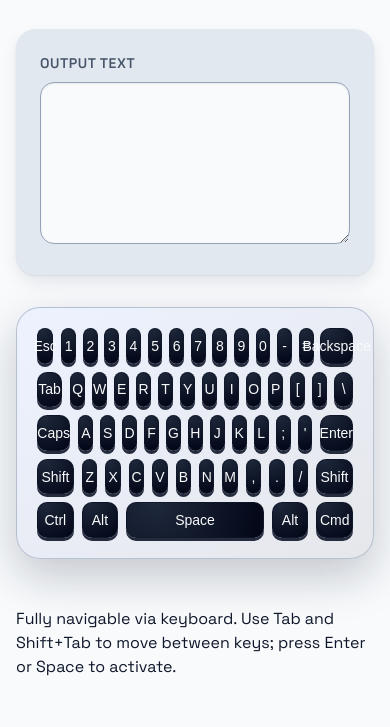
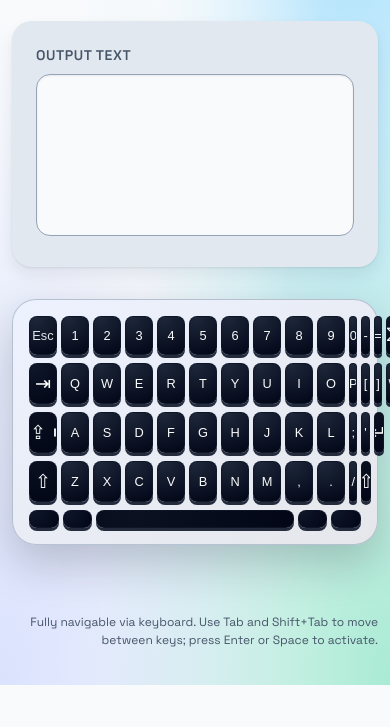
Before and after one commit to BenGephardt/GridBoard, a website: page index.html in a window 390 px wide. Shown: the part 175-902 px from the top of the page. After the commit the page ends 860 px from the top, so only its background shows below. Drawn offline with Linux system fonts and the light colour scheme.

Commit message:
style: reorganize CSS structure and add documentation comments

```diff
--- a/style.css
+++ b/style.css
@@ -1,17 +1,17 @@
-/* SECTION: Design Tokens */
+/* --- 1. DESIGN TOKENS --- */
 :root {
-  --color-bg: #f8fafc;
-  --color-surface: #e2e8f0;
-  --color-surface-soft: #edf2ff;
-  --color-surface-strong: #0f172a;
-  --color-border: #94a3b8;
+  --color-bg: #f8fafc; /* off-white */
+  --color-surface: #e2e8f0; /* slate-200 */
+  --color-surface-soft: #edf2ff; /* indigo-50 */
+  --color-surface-strong: #0f172a; /* slate-900 for keys */
+  --color-border: #94a3b8; /* slate-400 */
 
-  --color-text: #0f172a;
-  --color-muted: #475569;
-  --color-accent: #0ea5e9;
-  --color-accent-strong: #0284c7;
-  --color-accent-soft: #e0f2fe;
-  --color-danger: #ef4444;
+  --color-text: #0f172a; /* slate-900 */
+  --color-muted: #475569; /* slate-600 */
+  --color-accent: #0ea5e9; /* sky-500 */
+  --color-accent-strong: #0284c7; /* sky-600 */
+  --color-accent-soft: #e0f2fe; /* sky-100 */
+  --color-danger: #ef4444; /* red-500 */
 
   --shadow-soft:
     0 1px 2px rgba(15, 23, 42, 0.08), 0 8px 16px rgba(15, 23, 42, 0.08);
@@ -24,11 +24,11 @@
     "Space Grotesk", system-ui, -apple-system, BlinkMacSystemFont, "Segoe UI",
     sans-serif;
 
-  --text-xs: 0.75rem; /* 12px */
-  --text-sm: 0.875rem; /* 14px */
-  --text-base: 1rem; /* 16px */
-  --text-lg: 1.125rem; /* 18px */
-  --text-xl: 1.25rem; /* 20px */
+  --text-xs: 0.75rem;
+  --text-sm: 0.875rem;
+  --text-base: 1rem;
+  --text-lg: 1.125rem;
+  --text-xl: 1.25rem;
 
   --line-height-base: 1.5;
 
@@ -46,7 +46,7 @@
   --transition-med: 200ms ease-out;
 }
 
-/* SECTION: Global Reset & Layout */
+/* --- 2. GLOBAL RESET & LAYOUT --- */
 *,
 *::before,
 *::after {
@@ -54,7 +54,7 @@
 }
 
 html {
-  font-size: 16px;
+  font-size: 16px; /* Accessibility base size */
 }
 
 body {
@@ -82,13 +82,13 @@ body {
   width: 100%;
 }
 
-/* SECTION: Header */
+/* --- 3. HEADER --- */
 .app-header {
   margin-bottom: var(--space-8);
 }
 
 .app-title {
-  font-size: 1.875rem; /* 30px */
+  font-size: 1.875rem;
   letter-spacing: -0.02em;
   margin: 0 0 var(--space-2);
   color: var(--color-surface-strong);
@@ -101,7 +101,7 @@ body {
   max-width: 38rem;
 }
 
-/* SECTION: Display Area */
+/* --- 4. DISPLAY AREA --- */
 .display-section {
   margin-bottom: var(--space-8);
 }
@@ -125,7 +125,9 @@ body {
 
 .display-textarea {
   width: 100%;
-  overflow-y: hidden;
+  /* eslint-disable-next-line css/use-baseline */
+  resize: none;
+  overflow: hidden;
   min-height: 120px;
   padding: var(--space-4);
   border-radius: var(--radius-md);
@@ -143,7 +145,13 @@ body {
     background-color var(--transition-fast);
 }
 
-/* SECTION: Keyboard Layout */
+.display-textarea:focus-visible {
+  border-color: var(--color-accent-strong);
+  box-shadow: 0 0 0 3px rgba(14, 165, 233, 0.35);
+  background-color: #ffffff;
+}
+
+/* --- 5. KEYBOARD LAYOUT --- */
 .keyboard-section {
   margin-bottom: var(--space-8);
 }
@@ -165,7 +173,7 @@ body {
   gap: var(--space-2);
 }
 
-/* Row-specific layouts */
+/* Row-specific layouts for realistic proportions */
 .keyboard-row--1 {
   grid-template-columns: minmax(0, 1.2fr) repeat(12, minmax(0, 1fr)) minmax(
       0,
@@ -192,12 +200,12 @@ body {
 }
 
 .keyboard-row--5 {
-  grid-template-columns: minmax(0, 1.6fr) minmax(0, 1.6fr) minmax(0, 6fr) minmax(
-      0,
-      1.6fr
-    ) minmax(0, 1.6fr);
+  grid-template-columns:
+    minmax(0, 1.6fr) minmax(0, 1.6fr) minmax(0, 6fr) minmax(0, 1.6fr)
+    minmax(0, 1.6fr);
 }
 
+/* --- 6. KEY STYLES --- */
 .key {
   position: relative;
   display: inline-flex;
@@ -211,16 +219,210 @@ body {
   font-size: var(--text-sm);
   font-weight: 500;
   cursor: pointer;
+  white-space: nowrap;
+  overflow: hidden;
+  text-overflow: ellipsis;
 
   /* eslint-disable css/use-baseline */
   -webkit-user-select: none;
   user-select: none;
-  /* eslint-enable css/use-baseline */
-
   box-shadow: 0 3px 0 rgba(15, 23, 42, 0.9);
-  transition: transform var(--transition-fast),
+  transition:
+    transform var(--transition-fast),
     box-shadow var(--transition-fast),
     background-color var(--transition-fast),
     border-color var(--transition-fast),
     color var(--transition-fast);
 }
+
+.key--special {
+  background: radial-gradient(circle at 10% 0%, #0f172a, #020617);
+  font-size: var(--text-xs);
+  text-transform: uppercase;
+  letter-spacing: 0.08em;
+}
+
+.key--utility {
+  color: #e5e7eb;
+}
+
+.key--control {
+  color: #e5e7eb;
+}
+
+.key--space {
+  grid-column: 3 / span 1;
+  padding-inline: 3rem;
+  justify-content: center;
+}
+
+/* Caps, Enter, Backspace shape emphasis */
+.key--backspace,
+.key--enter {
+  font-size: var(--text-xs);
+}
+
+.key--caps,
+.key--enter,
+.key--shift,
+.key--space {
+  background: radial-gradient(circle at 20% 0%, #0b1120, #020617);
+}
+
+/* Pressed / active state */
+.key:active,
+.key.is-active {
+  transform: translateY(2px);
+  box-shadow: 0 1px 0 rgba(15, 23, 42, 0.9);
+  background: radial-gradient(circle at 20% 0%, #1d4ed8, #020617);
+  border-color: #1d4ed8;
+}
+
+/* Hover focus states with accessible outlines */
+.key:hover {
+  border-color: var(--color-accent);
+}
+
+.key:focus-visible {
+  outline: none;
+  box-shadow:
+    0 0 0 3px rgba(14, 165, 233, 0.5),
+    0 3px 0 rgba(15, 23, 42, 0.9);
+}
+
+/* Caps lock indicator */
+.key--caps {
+  justify-content: space-between;
+  padding-inline: var(--space-3);
+}
+
+.key-indicator {
+  width: 9px;
+  height: 9px;
+  border-radius: 999px;
+  border: 1px solid #e5e7eb;
+  background-color: transparent;
+  box-shadow: inset 0 0 0 1px rgba(15, 23, 42, 0.6);
+  transition:
+    background-color var(--transition-med),
+    box-shadow var(--transition-med);
+}
+
+.key--caps[aria-pressed="true"] .key-indicator {
+  background-color: #22c55e;
+  box-shadow: 0 0 12px rgba(34, 197, 94, 0.8);
+}
+
+.key--caps[aria-pressed="true"] {
+  border-color: #22c55e;
+  background: radial-gradient(circle at 20% 0%, #16a34a, #022c22);
+}
+
+/* --- 7. FOOTER --- */
+.app-footer {
+  margin-top: auto;
+  padding-top: var(--space-6);
+}
+
+.app-footer__text {
+  font-size: var(--text-xs);
+  color: var(--color-muted);
+  text-align: right;
+}
+
+/* --- 8. UTILITY ATMOSPHERE --- */
+.gradient-mesh {
+  position: relative;
+  isolation: isolate;
+  background:
+    radial-gradient(at 40% 20%, rgba(248, 250, 252, 0.9) 0px, transparent 50%),
+    radial-gradient(at 90% 10%, rgba(125, 211, 252, 0.6) 0px, transparent 55%),
+    radial-gradient(at 0% 100%, rgba(199, 210, 254, 0.6) 0px, transparent 55%),
+    radial-gradient(at 100% 100%, rgba(52, 211, 153, 0.4) 0px, transparent 55%);
+}
+
+/* --- 9. RESPONSIVE --- */
+@media (max-width: 768px) {
+  .app {
+    padding: var(--space-6) var(--space-3);
+  }
+
+  .keyboard {
+    padding: var(--space-4);
+  }
+
+  .keyboard-row {
+    gap: var(--space-1);
+  }
+
+  .key {
+    padding: 0.5rem 0.2rem;
+    border-radius: 8px;
+    font-size: 0.8rem;
+    /* Added to ensure icons don't wrap or look weird */
+    white-space: nowrap;
+    overflow: hidden;
+  }
+
+  .keyboard-row--1,
+  .keyboard-row--2,
+  .keyboard-row--3,
+  .keyboard-row--4,
+  .keyboard-row--5 {
+    grid-template-columns: repeat(auto-fit, minmax(28px, 1fr));
+  }
+
+  .key--space {
+    grid-column: span 6;
+  }
+
+  /* --- UPDATED SPECIAL KEY LOGIC --- */
+  .key--special {
+    font-size: 0; /* Hides the text: "Backspace", "Shift", etc. */
+    letter-spacing: 0;
+    padding-inline: var(--space-1);
+  }
+
+  /* --- ADDED ICON PSEUDO-ELEMENTS --- */
+  .key--backspace::before {
+    content: "⌫";
+    font-size: 1.1rem;
+  }
+  .key--enter::before {
+    content: "↵";
+    font-size: 1.2rem;
+  }
+  .key--shift::before {
+    content: "⇧";
+    font-size: 1.2rem;
+  }
+  .key--tab::before {
+    content: "⇥";
+    font-size: 1.2rem;
+  }
+  .key--caps::before {
+    content: "⇪";
+    font-size: 1.2rem;
+  }
+
+  /* Ensure the caps indicator dot still shows up next to the icon */
+  .key--caps {
+    display: flex;
+    gap: var(--space-1);
+    justify-content: center;
+  }
+}
+
+@media (min-width: 1024px) {
+  .app {
+    padding-top: var(--space-10);
+  }
+
+  .keyboard {
+    padding: var(--space-6);
+  }
+
+  .key {
+    padding: 0.65rem 0.5rem;
+  }
+}
```
